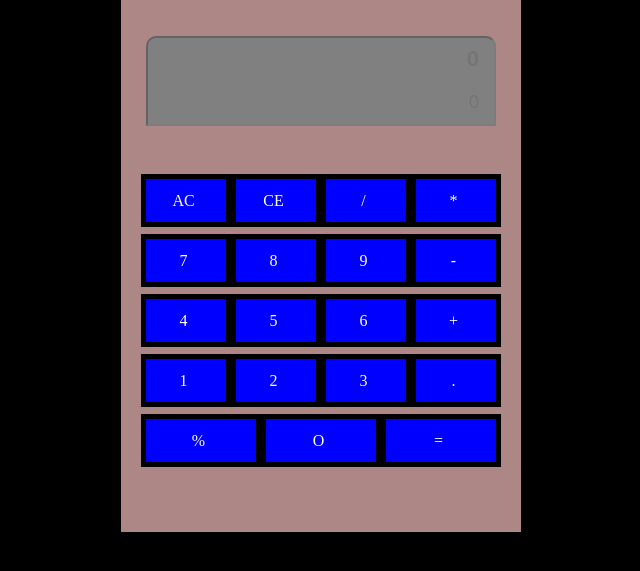
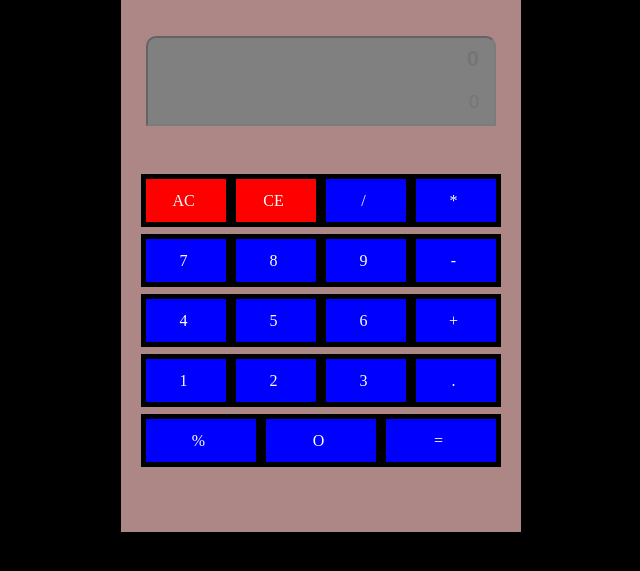
Before and after one commit to Teepath/RPN-s-Calculator, a plain HTML site: page index.html in a window 1280 px wide. Shown: the part 89-660 px from the top of the page, without its empty margins (319-959 px from the left). Drawn offline with Linux system fonts and the light colour scheme.

Commit message:
assessment

```diff
--- a/style.css
+++ b/style.css
@@ -122,3 +122,8 @@ body {
     align-items: center;
     background-color: blue;
   }
+
+
+  .btn-danger{
+    background-color: red;
+  }
```
